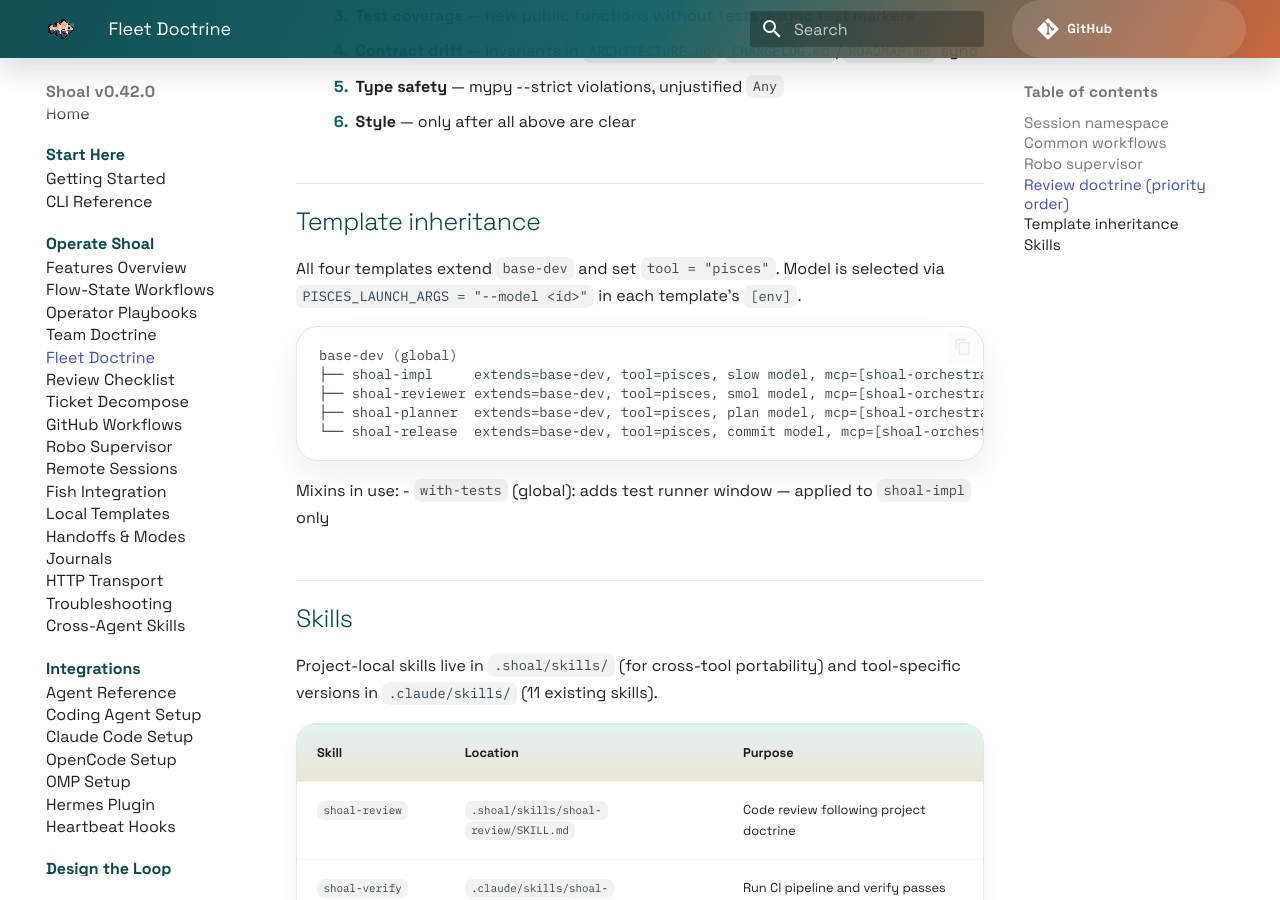
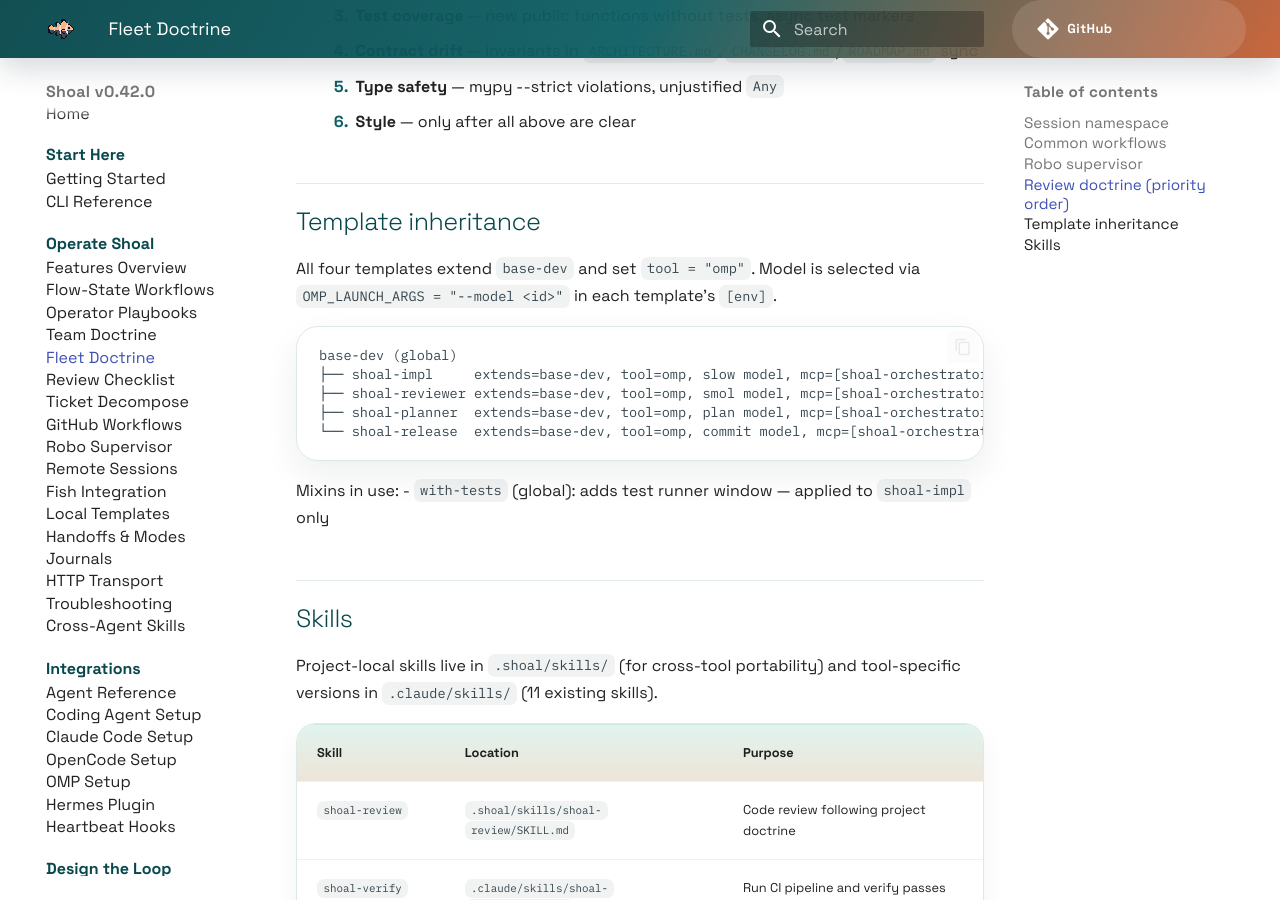
Before and after one commit to TheShoal/shoal-cli, an MkDocs documentation site: the page built from docs/SHOAL_TEAM.md, in a window 1280 px wide and 900 px high, scrolled down 3027 px. Built offline with MkDocs 1.6.1 and Material for MkDocs 9.7.7, drawn with Linux system fonts in a browser that asks for light colours; comment, search, counter and statistics services are not loaded; some of the changed text lies outside the part shown.

Commit message:
config: replace pisces with omp as the default tool everywhere

````diff
--- a/docs/SHOAL_TEAM.md
+++ b/docs/SHOAL_TEAM.md
@@ -6,12 +6,12 @@
 
 | Pattern | Role | Template | Model |
 |---|---|---|---|
-| `impl/*` | Feature implementer | `shoal-impl` | pisces slow (`claude-opus-4-6-thinking`) |
-| `review/*` | Code reviewer | `shoal-reviewer` | pisces smol (`gemini-3-flash-preview`) |
-| `plan/*` | Planner / architect | `shoal-planner` | pisces plan (`glm-5`) |
-| `release/*` | Release cutter | `shoal-release` | pisces commit (`claude-haiku-4.5`) |
-| `ops/*` | Infrastructure / CI | `shoal-impl` | pisces slow |
-| `__shoal-dev` | Robo supervisor | robo profile | pisces default (`claude-sonnet-4.6`) |
+| `impl/*` | Feature implementer | `shoal-impl` | omp slow (`claude-opus-4-6-thinking`) |
+| `review/*` | Code reviewer | `shoal-reviewer` | omp smol (`gemini-3-flash-preview`) |
+| `plan/*` | Planner / architect | `shoal-planner` | omp plan (`glm-5`) |
+| `release/*` | Release cutter | `shoal-release` | omp commit (`claude-haiku-4.5`) |
+| `ops/*` | Infrastructure / CI | `shoal-impl` | omp slow |
+| `__shoal-dev` | Robo supervisor | robo profile | omp default (`claude-sonnet-4.6`) |
 
 ## Common workflows
 
@@ -24,7 +24,7 @@
   --prompt "Implement X — see ROADMAP.md backlog item '...'"
 ```
 
-The `shoal-impl` template opens 3 windows: `agent` (pisces, 65/35 split with terminal),
+The `shoal-impl` template opens 3 windows: `agent` (omp, 65/35 split with terminal),
 `tests` (just test runner), `monitor` (git log). `uv sync` and `git fetch` run at
 session creation via `.shoal.toml` setup_commands.
 
@@ -77,7 +77,7 @@
 ## Robo supervisor
 
 Profile at `.shoal/robo/shoal-dev.toml`. The global robo profile (written by
-`shoal robo setup shoal-dev --tool pisces`) lives at
+`shoal robo setup shoal-dev --tool omp`) lives at
 `~/.config/shoal/robo/shoal-dev.toml`. Runtime state (AGENTS.md, task-log.md)
 is at `~/.local/share/shoal/robo/shoal-dev/`.
 
@@ -108,15 +108,15 @@
 
 ## Template inheritance
 
-All four templates extend `base-dev` and set `tool = "pisces"`.
-Model is selected via `PISCES_LAUNCH_ARGS = "--model <id>"` in each template's `[env]`.
+All four templates extend `base-dev` and set `tool = "omp"`.
+Model is selected via `OMP_LAUNCH_ARGS = "--model <id>"` in each template's `[env]`.
 
 ```
 base-dev (global)
-├── shoal-impl     extends=base-dev, tool=pisces, slow model, mcp=[shoal-orchestrator,memory]
-├── shoal-reviewer extends=base-dev, tool=pisces, smol model, mcp=[shoal-orchestrator]
-├── shoal-planner  extends=base-dev, tool=pisces, plan model, mcp=[shoal-orchestrator,memory]
-└── shoal-release  extends=base-dev, tool=pisces, commit model, mcp=[shoal-orchestrator]
+├── shoal-impl     extends=base-dev, tool=omp, slow model, mcp=[shoal-orchestrator,memory]
+├── shoal-reviewer extends=base-dev, tool=omp, smol model, mcp=[shoal-orchestrator]
+├── shoal-planner  extends=base-dev, tool=omp, plan model, mcp=[shoal-orchestrator,memory]
+└── shoal-release  extends=base-dev, tool=omp, commit model, mcp=[shoal-orchestrator]
 ```
 
 Mixins in use:
````
Also changed, not shown: .shoal/prompts/mkdocs-opinionated-review.md (added, +60 -0 lines), DOGFOOD_BUGS_2026-04-09.md (added, +114 -0 lines), docs/cli-reference.md (+14 -3 lines), docs/features.md (+25 -3 lines), docs/github-workflows.md (+37 -2 lines), docs/patterns/multi-agent-coordination.md (+3 -0 lines), docs/ticket-decompose.md (+16 -3 lines), .shoal.toml, 8 other files.
